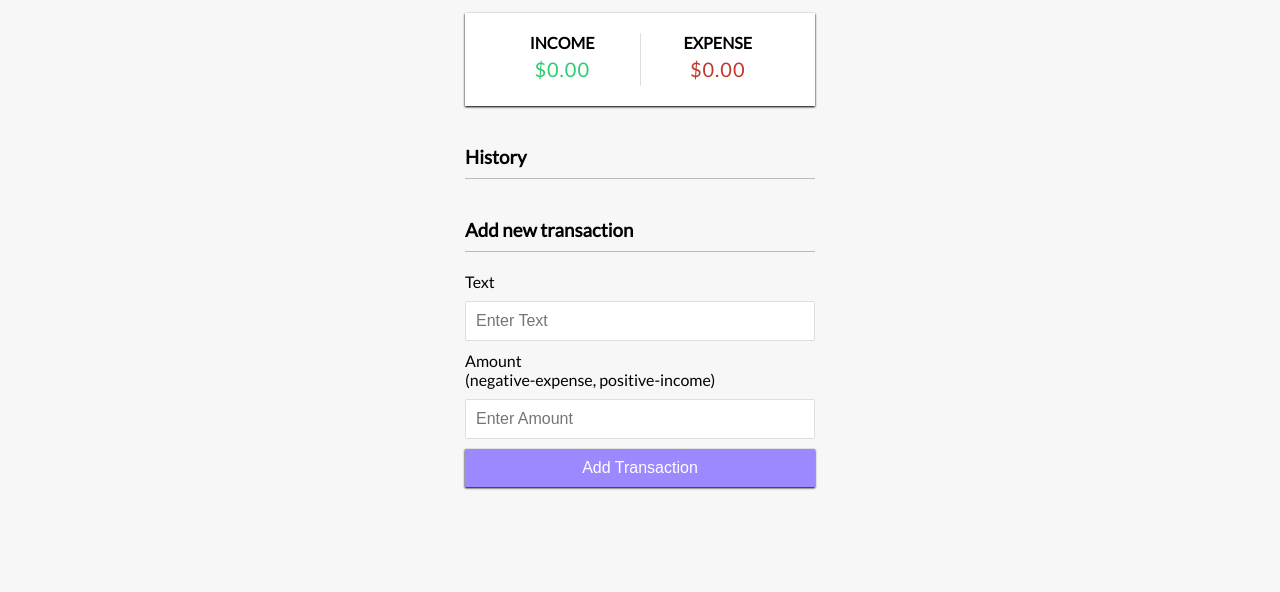
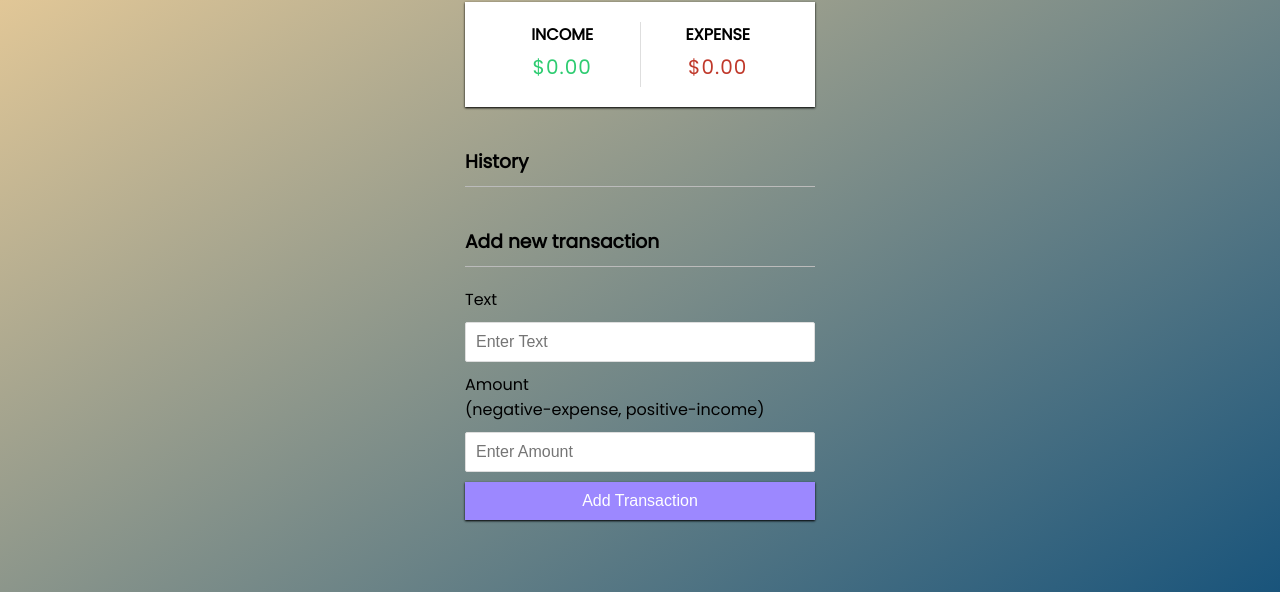
Before and after one commit to thegautamrohit/Expense-Tracker, a plain HTML site: page index.html in a window 1280 px wide. Shown: the part 208-800 px from the top of the page. Drawn offline with Linux system fonts and the light colour scheme.

Commit message:
Theme change

```diff
--- a/style.css
+++ b/style.css
@@ -1,4 +1,4 @@
-@import url("https://fonts.googleapis.com/css2?family=Lato&display=swap");
+@import url("https://fonts.googleapis.com/css2?family=Poppins&display=swap");
 
 :root {
   --box-shadow: 0 1px 3px rgba(0, 0, 0, 0.12), 0 1px 2px rgba(0, 0, 0.24);
@@ -9,14 +9,14 @@
 }
 
 body {
-  background: #f7f7f7;
+  background-image: linear-gradient(to bottom right, #ffd89b, #19547b);
   display: flex;
   flex-direction: column;
   align-items: center;
   justify-content: center;
   margin: 0;
   min-height: 100vh;
-  font-family: "lato", sans-serif;
+  font-family: "Poppins", sans-serif;
 }
 
 .container {
```
